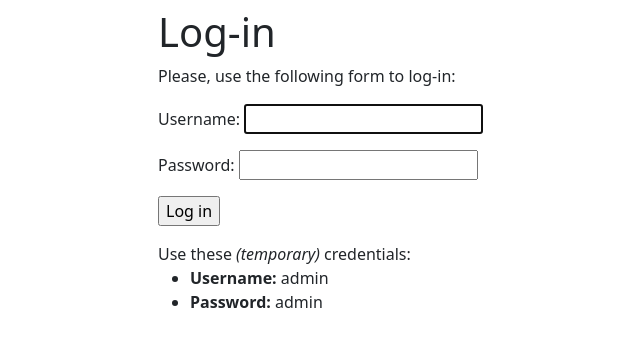
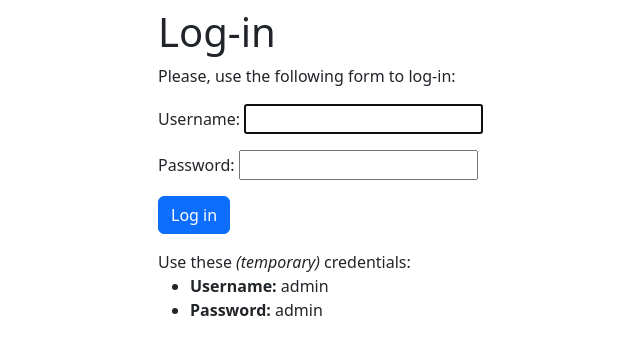
Before and after one commit to alejoriosm04/F2F, a Django app: page /account/login/ in a window 1280 px wide. Shown: the part 24-379 px from the top of the page, without its empty margins (290-930 px from the left). Run offline with Django 4.2, Linux system fonts and the light colour scheme.

Commit message:
Use Bootstrap style for login button

```diff
--- a/account/templates/registration/login.html
+++ b/account/templates/registration/login.html
@@ -17,7 +17,7 @@
     {{ form.as_p }}
     {% csrf_token %}
     <input type="hidden" name="next" value="{{ next }}" />
-    <p><input type="submit" value="Log in"></p>
+    <p><input type="submit" class="btn btn-primary" value="Log in"></p>
   </form>
   {% if not debug %}
   <div>
```
